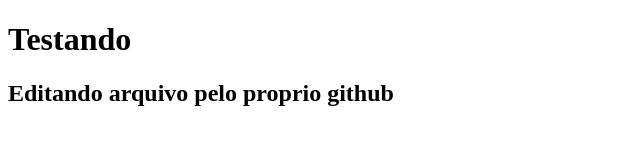
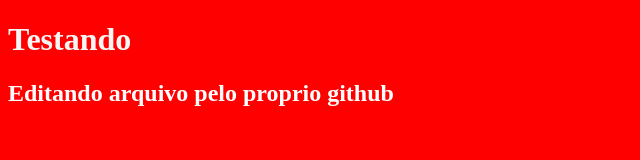
Before and after one commit to alvaroneto19/Repositorio-de-testes, a plain HTML site: page public_html/index.html in a window 1280 px wide. Shown: the whole page, without its empty margins (0-640 px from the left). Drawn offline with Linux system fonts and the light colour scheme.

Commit message:
Modificado arquivos de css e index

```diff
--- a/public_html/estilos.css
+++ b/public_html/estilos.css
@@ -0,0 +1,9 @@
+body{
+	background: red;
+}
+h1{
+	color: whitesmoke;
+}
+h2{
+	color: white;
+}
--- a/public_html/index.html
+++ b/public_html/index.html
@@ -3,6 +3,7 @@
 <head>
 	<meta charset="utf-8">
 	<meta name="viewport" content="width=device-width, initial-scale=1">
+	<link rel="stylesheet" type="text/css" href="estilos.css">
 	<title>Pagina de testes</title>
 </head>
 <body>
```
